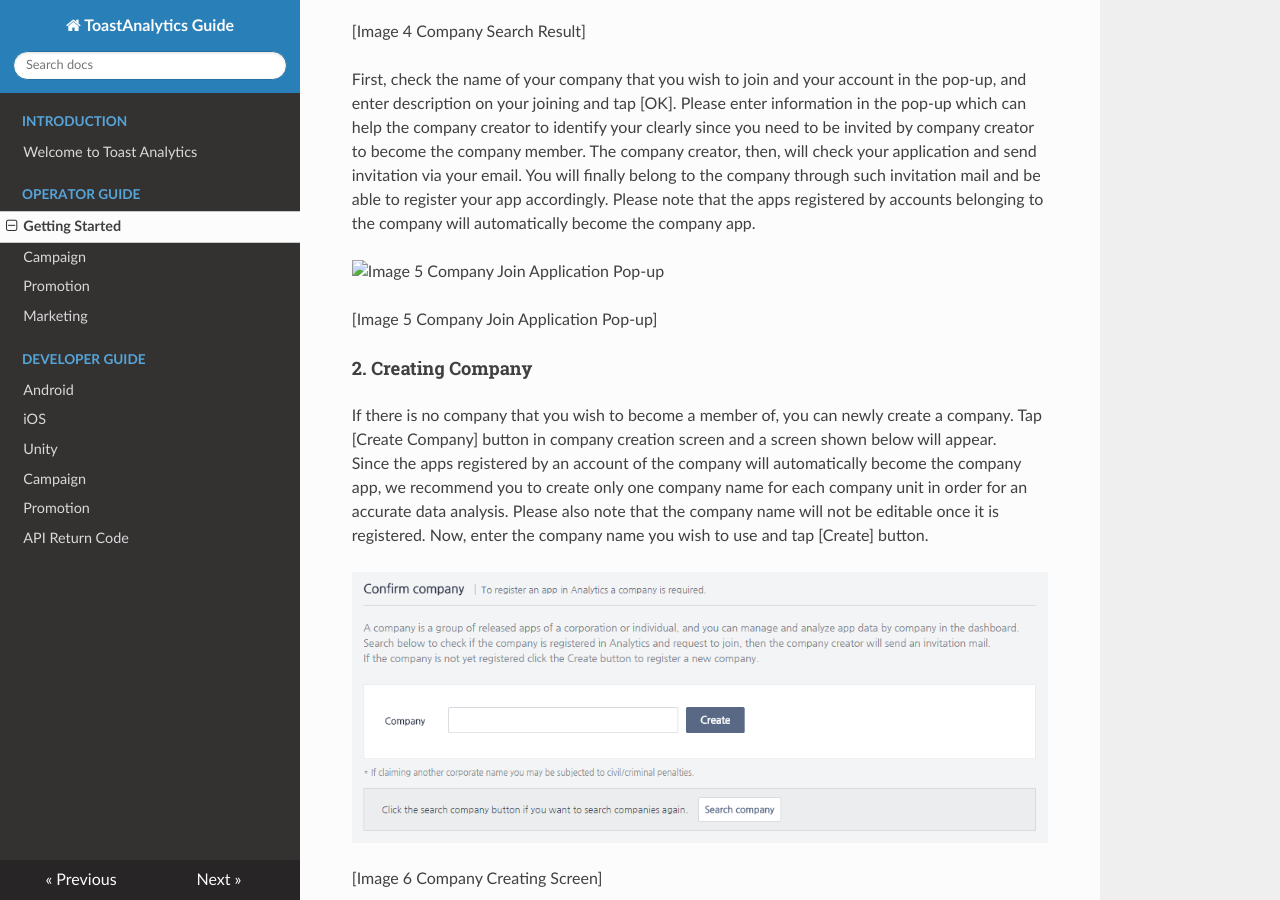
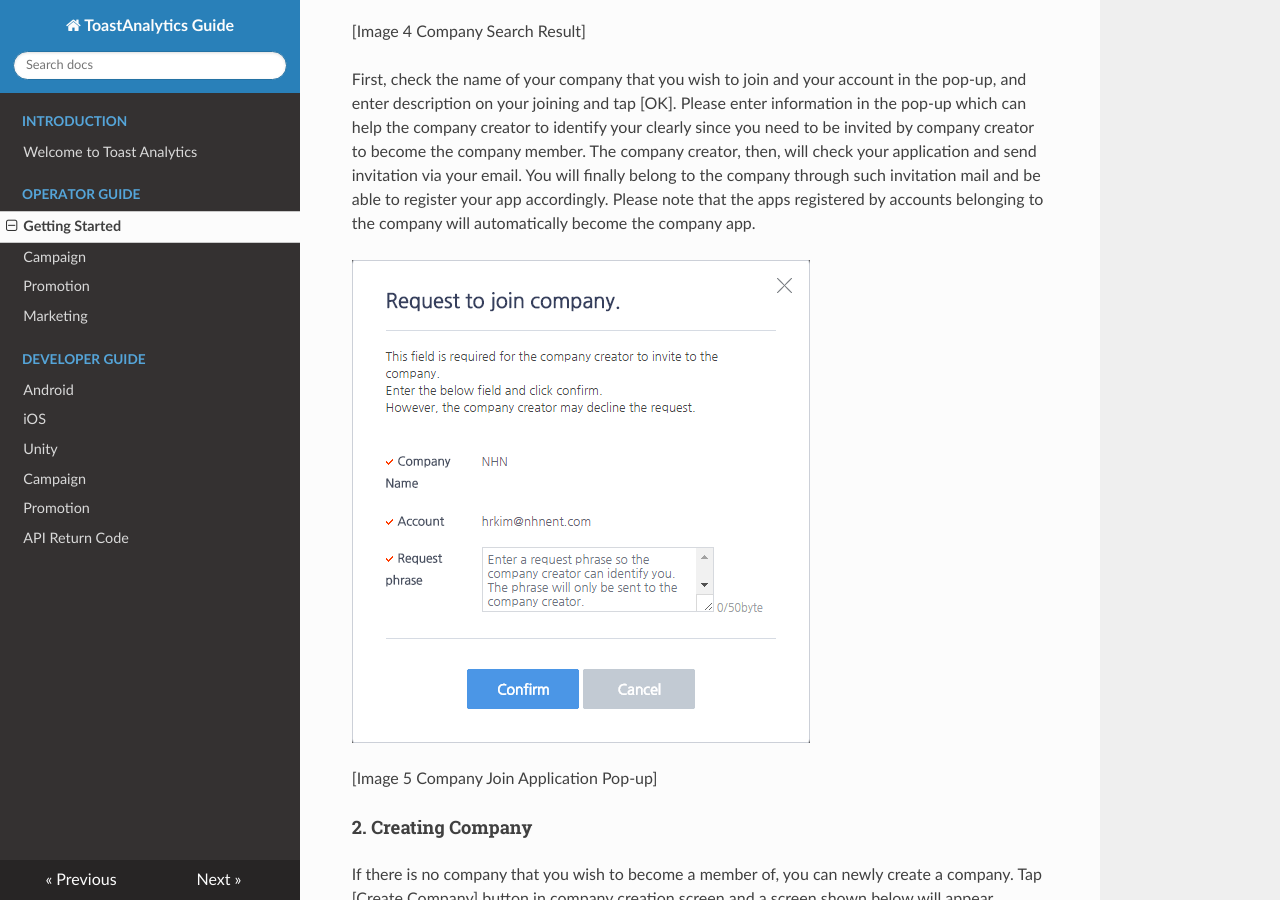
Before and after one commit to ToastAnalytics/ToastAnalytics_EN, an MkDocs documentation site: the page built from docs/Developer/1. Getting Started.md, in a window 1280 px wide and 900 px high, scrolled down 3809 px. Built offline with MkDocs 1.6.1, drawn with Linux system fonts in a browser that asks for light colours; nearby versions of some CDN libraries; old or Windows-style settings are respelled for this version of MkDocs.

Commit message:
Update 1. Getting Started.md

```diff
--- a/docs/Developer/1. Getting Started.md
+++ b/docs/Developer/1. Getting Started.md
@@ -57,7 +57,7 @@ If there is a company that you had searched for in the result, below list will b
 
 First, check the name of your company that you wish to join and your account in the pop-up, and enter description on your joining and tap [OK]. Please enter information in the pop-up which can help the company creator to identify your clearly since you need to be invited by company creator to become the company member. The company creator, then, will check your application and send invitation via your email. You will finally belong to the company through such invitation mail and be able to register your app accordingly. Please note that the apps registered by accounts belonging to the company will automatically become the company app.
 
-![Image 5 Company Join Application Pop-up](https://raw.githubusercontent.com/ToastAnalytics/ToastAnalytics_EN/master/docs/Developer/images/en_Image5.gif)
+![Image 5 Company Join Application Pop-up](https://raw.githubusercontent.com/ToastAnalytics/ToastAnalytics_EN/master/docs/Developer/images/en_Image5.PNG)
 
 [Image 5 Company Join Application Pop-up]
 
@@ -134,7 +134,7 @@ Upon tapping the [Complete] button in authentication key page, a dedicated page
 App Setting is comprised of app’s basic information, member setting, analytics setting, marketing management, campaign setting and push setting and it is a feature where you can do an overall management of your app. <br />
 You can access App Setting menu by clicking the ‘sawtooth’ shaped icon exposed right next to GNB’s app name.
 
-![Image 11 App Setting Button](https://raw.githubusercontent.com/ToastAnalytics/ToastAnalytics_EN/master/docs/Developer/images/en_Image11.png)
+![Image 11 App Setting Button](https://raw.githubusercontent.com/ToastAnalytics/ToastAnalytics_EN/master/docs/Developer/images/en_Image11.PNG)
 
 [Image 11 App Setting Button]
 
```
